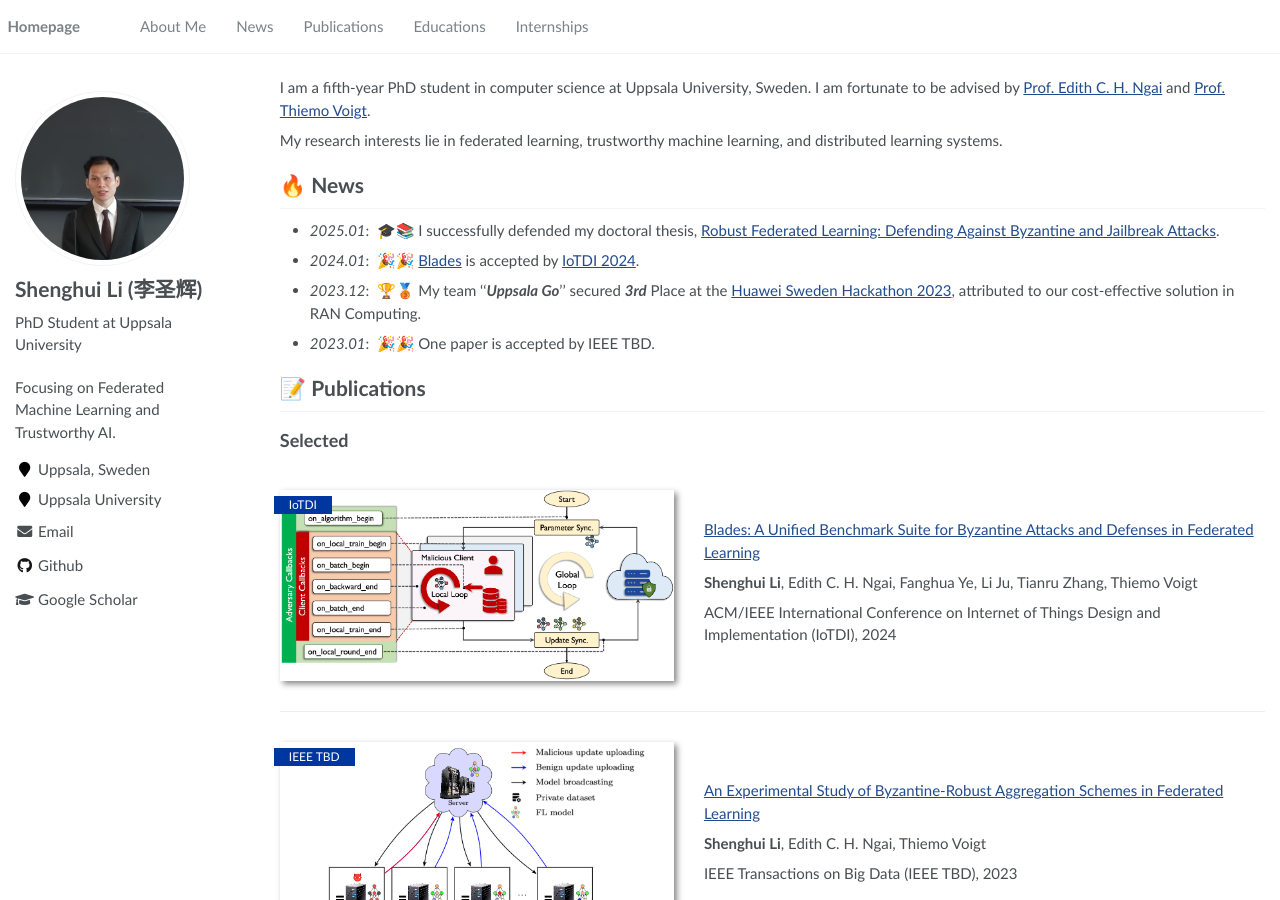
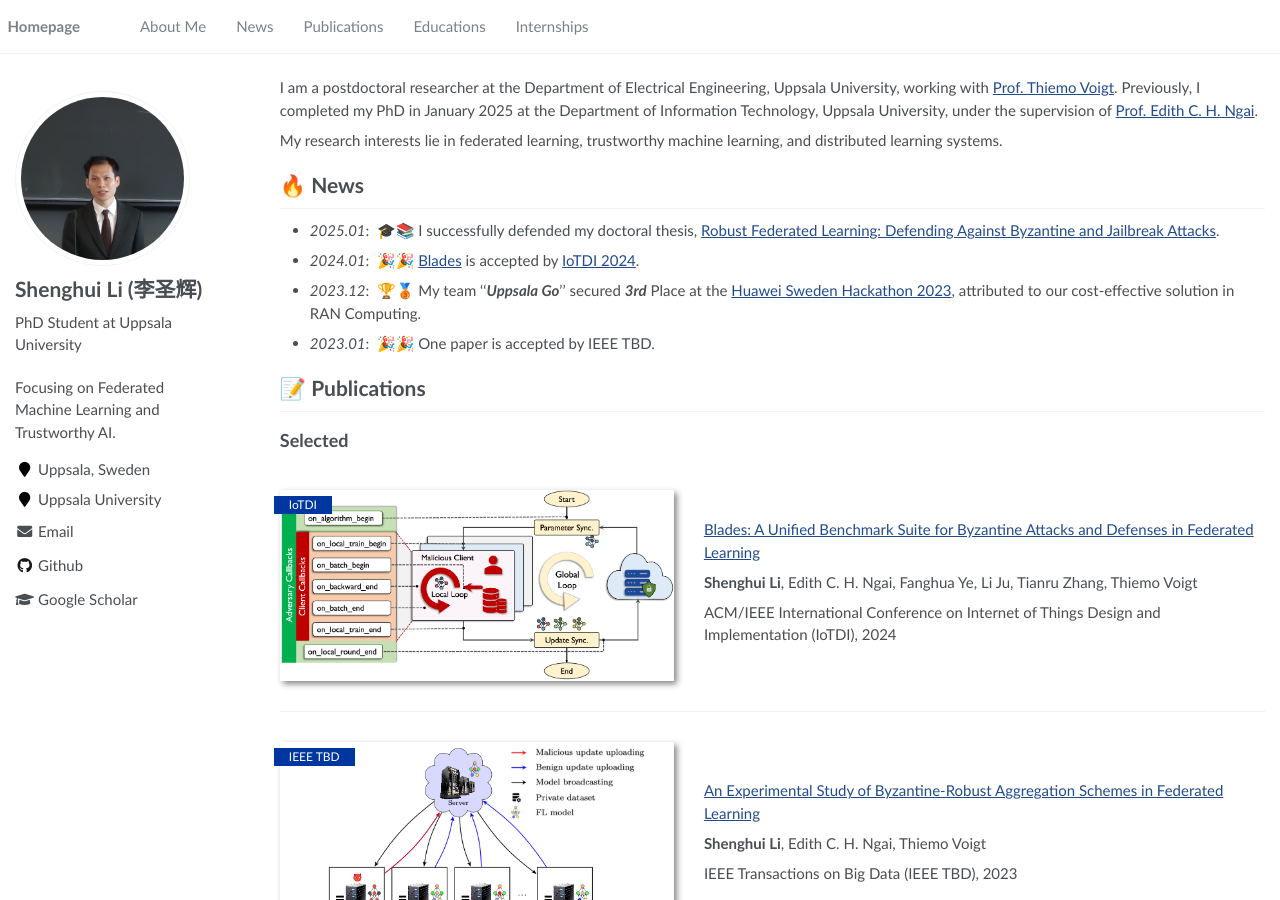
Before and after one commit to lishenghui/lishenghui.github.io, a Jekyll site: the page built from _pages/about.md, in a window 1280 px wide and 900 px high. Built offline with Jekyll 4.4.1, drawn with Linux system fonts in a browser that asks for light colours.

Commit message:
Update about.md

```diff
--- a/_pages/about.md
+++ b/_pages/about.md
@@ -17,11 +17,7 @@ redirect_from:
 
 <span class='anchor' id='about-me'></span>
 
-I am a fifth-year PhD student in computer science at Uppsala University, Sweden.  I
-am fortunate to be advised by [Prof. Edith C. H. Ngai](https://www.eee.hku.
-hk/people/echngai/) and
-[Prof. Thiemo
-Voigt](https://www.katalog.uu.se/profile/?id=N2-279).
+I am a postdoctoral researcher at the Department of Electrical Engineering, Uppsala University, working with [Prof. Thiemo Voigt](https://www.katalog.uu.se/profile/?id=N2-279). Previously, I completed my PhD in January 2025 at the Department of Information Technology, Uppsala University, under the supervision of [Prof. Edith C. H. Ngai](https://www.eee.hku.hk/people/echngai/).
 
 My research interests lie in federated learning, trustworthy machine learning, and
 distributed learning systems.
```
